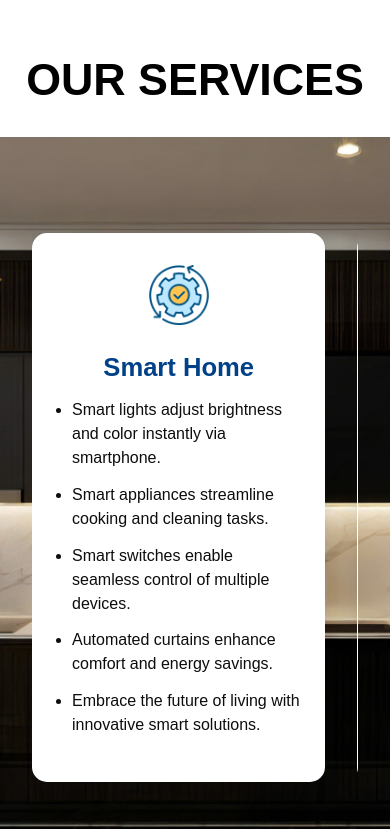
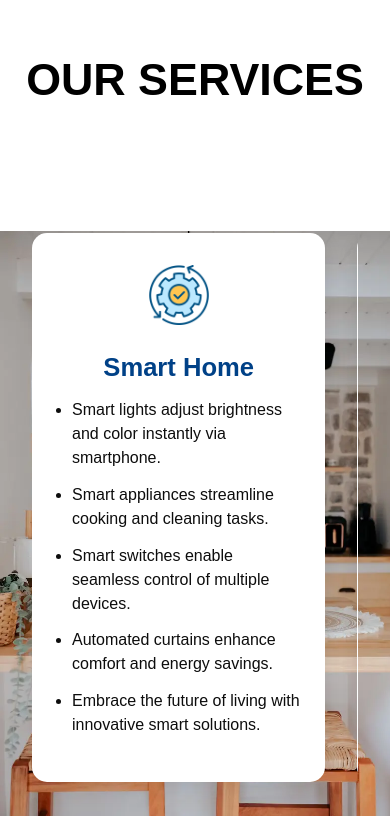
Before and after one commit to connect2abdulaziz/Nzxtgen-website-2026, a React (Create React App) app: page / in a window 390 px wide. Shown: the part 822-1651 px from the top of the page. Built offline with nearby package versions, Linux system fonts and the light colour scheme.

Commit message:
fix: update services section bg image mobile only

```diff
--- a/src/components/OurServices.css
+++ b/src/components/OurServices.css
@@ -134,3 +134,13 @@
     min-width: 280px;
   }
 }
+
+@media (max-width: 480px) {
+  .services-bg {
+    background: url("../assets/service-mobile-bg.WEBP") no-repeat center center/contain;
+    position: relative;
+    padding: 6rem 2rem;
+    background-attachment: fixed;
+    width: 100%;
+  }
+}
```
Also changed, not shown: src/assets/service-mobile-bg.WEBP (added).
